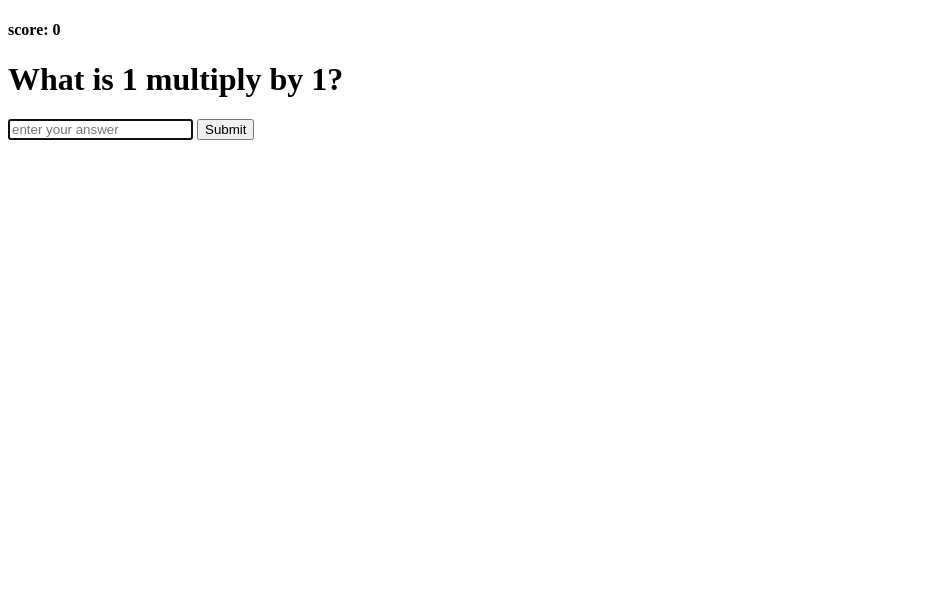
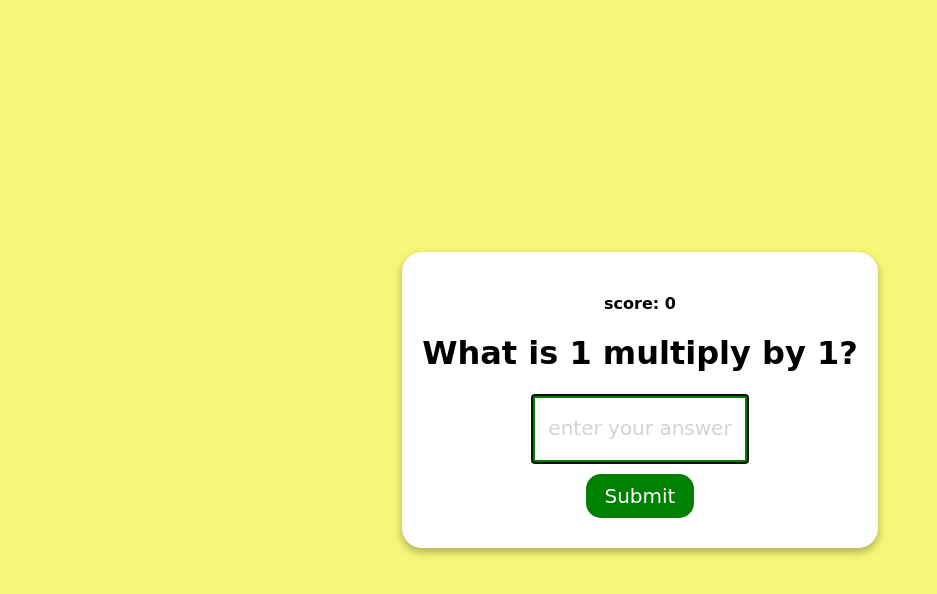
Before and after one commit to olgamurashova/Multiplication-App, a plain HTML site: page index.html in a window 1280 px wide. Shown: the whole page, without its empty margins (0-937 px from the left). Drawn offline with Linux system fonts and the light colour scheme.

Commit message:
style.css

```diff
--- a/index.html
+++ b/index.html
@@ -5,6 +5,7 @@
     <meta http-equiv="X-UA-Compatible" content="IE=edge">
     <meta name="viewport" content="width=device-width, initial-scale=1.0">
     <title>Multiplication App</title>
+    <link rel="stylesheet" href="style.css">
 </head>
 <body>
     <form action="" class="form" id="form">
--- a/style.css
+++ b/style.css
@@ -0,0 +1,56 @@
+body {
+    margin: 0;
+    display: flex;
+    justify-content: center;
+    height: 100vh;
+    align-items: center;
+    text-align: center;
+    background-color: rgb(246, 246, 120);
+    font-family: cursive;
+}
+
+.form {
+    background-color: white;
+    padding: 20px;
+    box-shadow: 0 4px 8px rgba(0, 0, 0 , .3);
+    border-radius: 20px;
+    margin: 10px;
+
+}
+
+.input {
+    display: block;
+    margin-right: auto;
+    margin-left: auto;
+    width: 50%;
+    height: 70px;
+    box-sizing: border-box;
+    text-align: center;
+    padding: 5px;
+
+    font-size: 20px;
+    border: solid 4px green;
+    color: green;
+}
+
+.input::placeholder {
+    color: lightgrey;
+    font-family: cursive;
+}
+
+.btn {
+    background-color: green;
+    color: white;
+    border: none;
+    display: block;
+    width: 25%;
+    margin-right: auto;
+    margin-left: auto;
+    margin-top: 10px;
+    margin-bottom: 10px;
+    border-radius: 15px;
+    padding: 10px;
+    font-size: 20px;
+    font-family: cursive;
+    box-shadow: ;
+}
```
